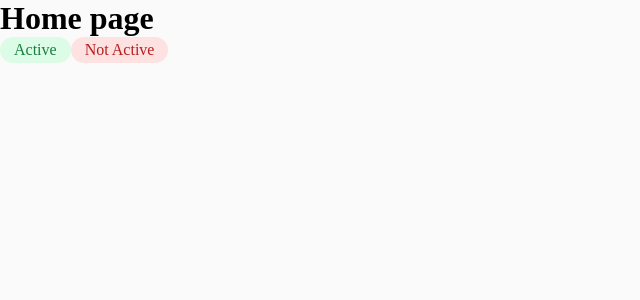
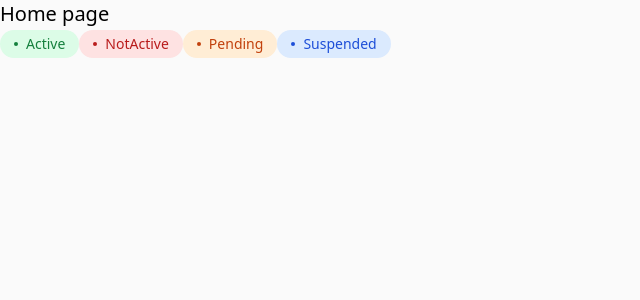
Before and after one commit to lehenkyi-yevhen-ar/crm-scape, a Next.js app: page / in a window 1280 px wide. Shown: the top 300 px of the page, without its empty margins (0-640 px from the left). Built offline with nearby package versions, Linux system fonts and the light colour scheme.

Commit message:
Add tailwind styles to homepage file

```diff
--- /dev/null
+++ b/postcss.config.js
@@ -0,0 +1,6 @@
+module.exports = {
+  plugins: {
+    tailwindcss: {},
+    autoprefixer: {},
+  },
+}
--- a/src/app/components/active-label.module.css
+++ /dev/null
@@ -1,10 +0,0 @@
-.label {
-    display: inline-flex;
-    padding: 4px 14px;
-    align-items: center;
-    gap: 8px;
-    border-radius: 28px;
-    background: #DCFCE7;
-    color: #15803D;
-
-}
--- a/src/app/components/active-label.tsx
+++ /dev/null
@@ -1,12 +0,0 @@
-import React from 'react'
-import s from './active-label.module.css'
-
-export interface ActiveLabelProps {
-children: React.ReactNode
-}
-
-export default function ActiveLabel({children}: ActiveLabelProps) {
-  return (
-    <span className={s.label}>{children}</span>
-  )
-}
--- a/src/app/components/not-active-label.module.css
+++ /dev/null
@@ -1,10 +0,0 @@
-.label {
-    display: inline-flex;
-    padding: 4px 14px;
-    align-items: center;
-    gap: 8px;
-    border-radius: 28px;
-    background: #FEE2E2;
-    color: #B91C1C;
-
-}
--- a/src/app/components/not-active-label.tsx
+++ /dev/null
@@ -1,12 +0,0 @@
-import React from 'react'
-import s from './not-active-label.module.css'
-
-export interface NotActiveLabelProps {
-children: React.ReactNode
-}
-
-export default function NotActiveLabel({children}: NotActiveLabelProps) {
-  return (
-    <span className={s.label}>{children}</span>
-  )
-}
--- /dev/null
+++ b/src/app/components/status-label.tsx
@@ -0,0 +1,28 @@
+import React from 'react'
+import s from './active-label.module.css'
+
+export enum Status {
+  Active = 'Active',
+  NotActive = 'NotActive',
+  Pending = 'Pending',
+  Suspended = 'Suspended'
+}
+
+export interface StatusLabelProps {
+  children: React.ReactNode;
+  status: Status;
+}
+
+export default function StatusLabel({children, status}: StatusLabelProps) {
+  return (
+    <div
+      className={`inline-flex items-center py-1 px-3.5 rounded-3xl text-sm font-medium ${
+        (status === Status.Active && 'text-green-700 bg-green-100') ||
+        (status === Status.NotActive && 'text-red-700 bg-red-100') ||
+        (status === Status.Pending && 'text-orange-700 bg-orange-100') ||
+        (status === Status.Suspended && 'text-blue-700 bg-blue-100')} `}>
+      <div className='w-1 h-1 mr-2 rounded-full bg-current'></div>
+      {children}
+      </div>
+  )
+}
--- a/src/app/globals.css
+++ b/src/app/globals.css
@@ -1,3 +1,6 @@
+@tailwind base;
+@tailwind components;
+@tailwind utilities;
 
 * {
   box-sizing: border-box;
--- a/src/app/page.tsx
+++ b/src/app/page.tsx
@@ -1,12 +1,13 @@
-import ActiveLabel from "@/app/components/active-label";
-import NotActiveLabel from "./components/not-active-label";
+import StatusLabel, { Status } from "@/app/components/status-label";
 
 export default function Home() {
   return (
       <main>
-      <h1>Home page</h1>
-      <ActiveLabel>Active</ActiveLabel>
-      <NotActiveLabel>Not Active</NotActiveLabel>
+      <h1 className="text-xl">Home page</h1>
+      <StatusLabel status={Status.Active}>Active</StatusLabel>
+      <StatusLabel status={Status.NotActive}>NotActive</StatusLabel>
+      <StatusLabel status={Status.Pending}>Pending</StatusLabel>
+      <StatusLabel status={Status.Suspended}>Suspended</StatusLabel>
       </main>
   );
 }
--- /dev/null
+++ b/tailwind.config.js
@@ -0,0 +1,10 @@
+/** @type {import('tailwindcss').Config} */
+module.exports = {
+  content: [
+        './src/**/*.{js,ts,jsx,tsx,mdx}',
+  ],
+  theme: {
+    extend: {},
+  },
+  plugins: [],
+}
```
